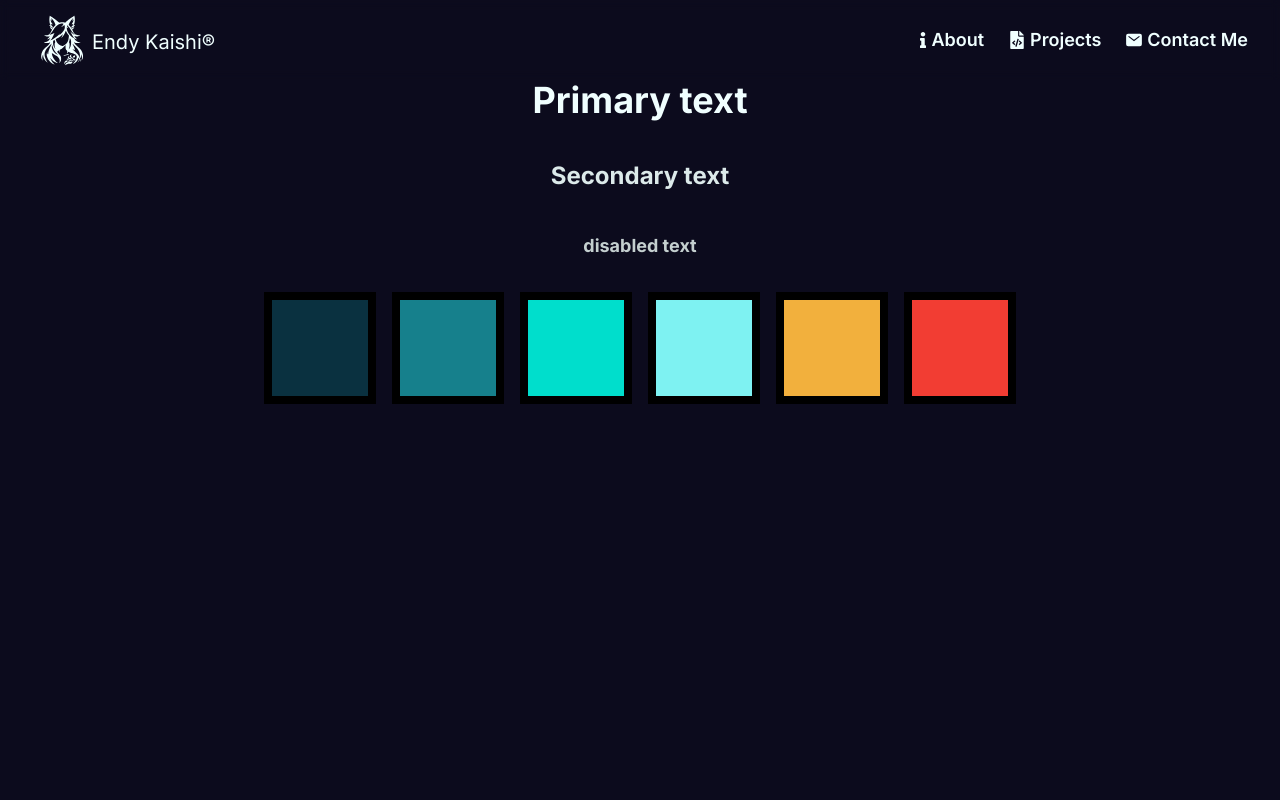
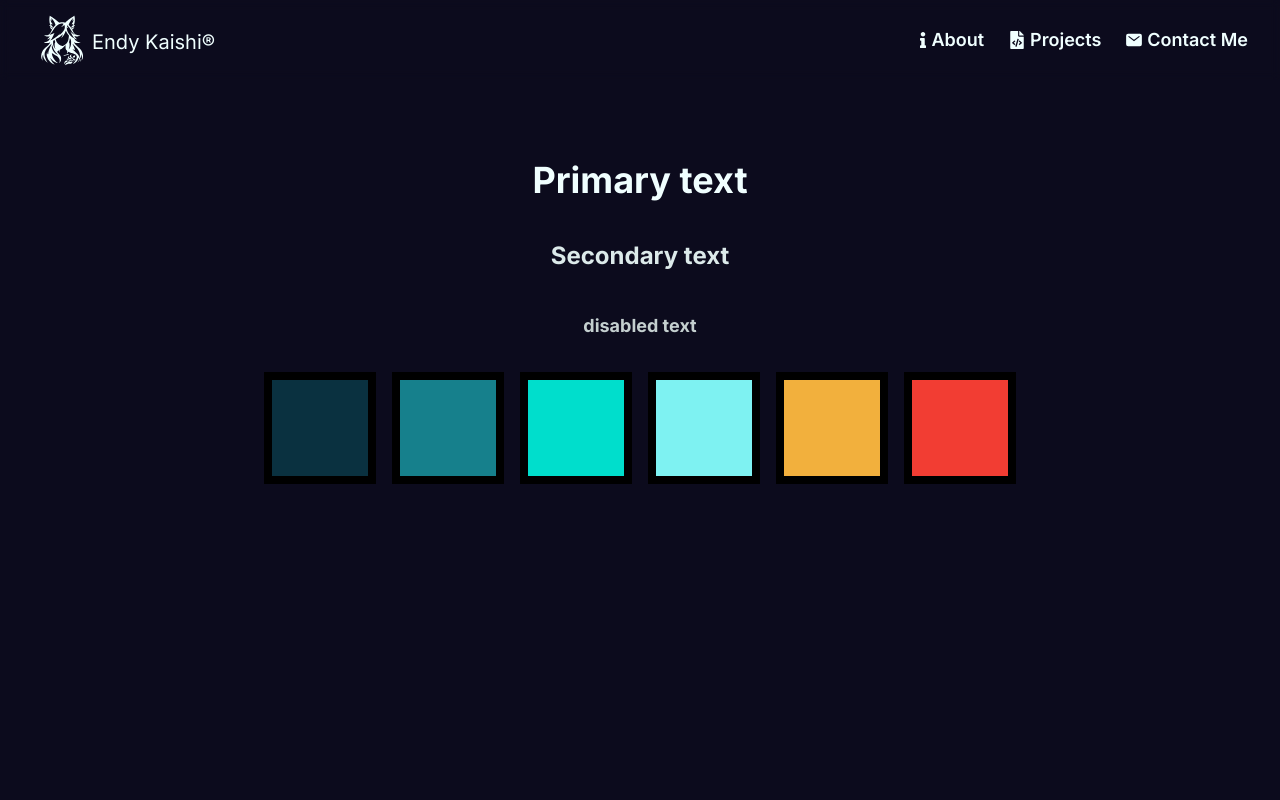
Before and after one commit to EnzoBorrelli/EndyKaishi, a Next.js app: page / in a window 1280 px wide. Shown: the top 800 px of the page. Built offline with nearby package versions, Linux system fonts and the light colour scheme.

Commit message:
update styling

```diff
--- a/app/about/page.tsx
+++ b/app/about/page.tsx
@@ -2,7 +2,7 @@ import React from 'react'
 
 export default function About() {
   return (
-    <main className="pt-20 font-bold text-center bg-brand-500 size-full">
+    <main className="pt-20 font-bold text-center bg-brand-500 w-full h-dvh">
       <h2 className="mb-10 text-4xl text-text-primary">About</h2>
     </main>
   )
--- a/app/contact/page.tsx
+++ b/app/contact/page.tsx
@@ -2,7 +2,7 @@ import React from 'react'
 
 export default function Contact() {
   return (
-    <main className="pt-20 font-bold text-center bg-brand-500 size-full">
+    <main className="pt-20 font-bold text-center bg-brand-500 w-full h-dvh">
       <h2 className="mb-10 text-4xl text-text-primary">Contact</h2>
     </main>
   )
--- a/app/page.tsx
+++ b/app/page.tsx
@@ -1,6 +1,6 @@
 export default function Home() {
   return (
-    <main className="font-bold text-center bg-brand-500 w-full h-dvh">
+    <main className="w-full pt-20 font-bold text-center bg-brand-500 h-dvh">
       <h2 className="mb-10 text-4xl text-text-primary">Primary text</h2>
       <h2 className="mb-10 text-2xl text-text-secondary">Secondary text</h2>
       <h2 className="mb-10 text-lg text-text-disabled">disabled text</h2>
--- a/app/projects/page.tsx
+++ b/app/projects/page.tsx
@@ -2,7 +2,7 @@ import React from 'react'
 
 export default function Projects() {
   return (
-    <main className="pt-20 font-bold text-center bg-brand-500 size-full">
+    <main className="pt-20 font-bold text-center bg-brand-500 w-full h-dvh">
       <h2 className="mb-10 text-4xl text-text-primary">Projects</h2>
     </main>
   )
```
